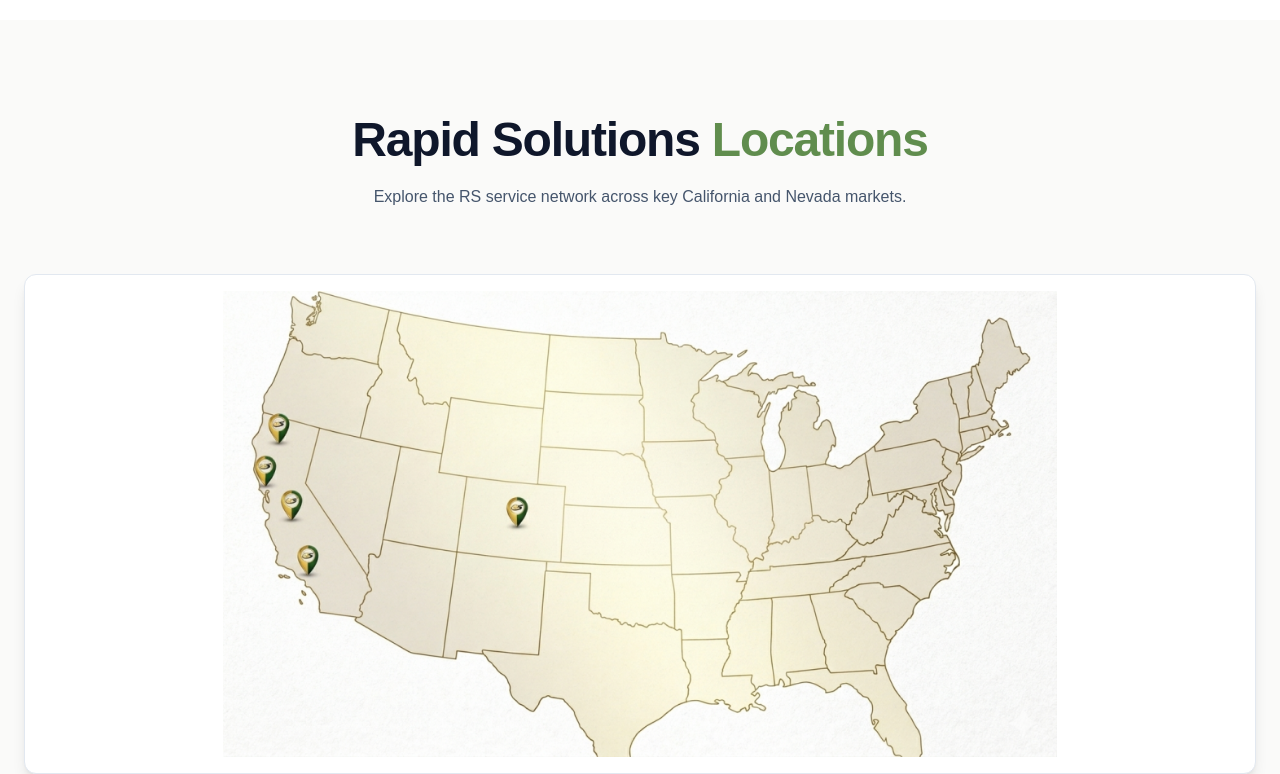
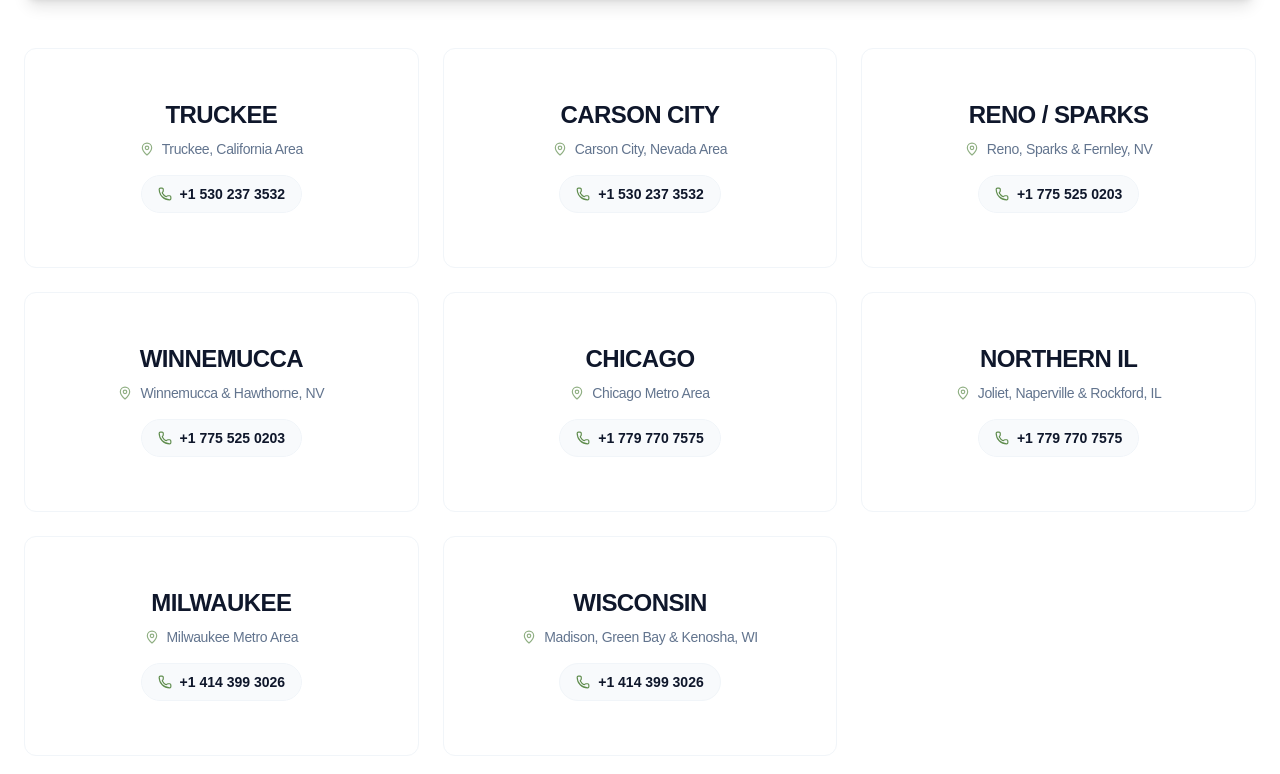
Before and after one commit to ahamedasif07/project-rs-feet-v2, a Next.js app: page / in a window 1280 px wide. Shown: the part 4887-5661 px from the top of the page. Built offline with nearby package versions, Linux system fonts and the light colour scheme.

Commit message:
locations changes

```diff
--- a/app/components/fleetPartnerSection.tsx
+++ b/app/components/fleetPartnerSection.tsx
@@ -31,7 +31,7 @@ const RSFleetsPartner = () => {
   ];
 
   return (
-    <section className="bg-white py-20 px-4 sm:px-6 lg:px-8 font-sans overflow-hidden">
+    <section className="bg-[#FAFAFA] py-20 px-4 sm:px-6 lg:px-8 font-sans overflow-hidden">
       <div className="max-w-7xl mx-auto">
         <div className="flex flex-col lg:flex-row gap-16 lg:gap-24 items-center">
           {/* LEFT SIDE: Strategic Messaging */}
--- a/app/components/fleetServiceLocations.tsx
+++ b/app/components/fleetServiceLocations.tsx
@@ -3,7 +3,7 @@
 
 import React from "react";
 import Image from "next/image";
-import { MapPin, Phone, ArrowUpRight } from "lucide-react";
+import { MapPin, Phone } from "lucide-react";
 
 // --- TypeScript Interfaces ---
 interface LocationData {
@@ -18,57 +18,73 @@ interface LocationData {
 const locations: LocationData[] = [
   {
     id: 1,
-    city: "Bay Area",
+    city: "Truckee",
     state: "CA",
-    address: "San Francisco & Oakland Metro Area",
-    phone: "+1 877-349-8789",
+    address: "Truckee, California Area",
+    phone: "+1 530 237 3532",
     services: ["Mobile", "24/7 Emergency", "Hydraulic"],
   },
   {
     id: 2,
-    city: "Sacramento",
-    state: "CA",
-    address: "1420 Blue Oaks Blvd, Roseville, CA 95747",
-    phone: "+1 877-349-8789",
+    city: "Carson City",
+    state: "NV",
+    address: "Carson City, Nevada Area",
+    phone: "+1 530 237 3532",
     services: ["Mobile", "Emergency", "Equipment"],
   },
   {
     id: 3,
-    city: "Central Valley",
-    state: "CA",
-    address: "Stockton, Modesto & Fresno Areas",
-    phone: "+1 877-349-8789",
+    city: "Reno / Sparks",
+    state: "NV",
+    address: "Reno, Sparks & Fernley, NV",
+    phone: "+1 775 525 0203",
     services: ["Mobile", "Equipment", "Hydraulic"],
   },
   {
     id: 4,
-    city: "Fontana",
-    state: "CA",
-    address: "Inland Empire & SB Area",
-    phone: "+1 877-349-8789",
+    city: "Winnemucca",
+    state: "NV",
+    address: "Winnemucca & Hawthorne, NV",
+    phone: "+1 775 525 0203",
     services: ["Mobile", "Emergency", "Hydraulic"],
   },
   {
     id: 5,
-    city: "Reno",
-    state: "NV",
-    address: "Reno, Sparks & Carson City",
-    phone: "+1 877-349-8789",
+    city: "Chicago",
+    state: "IL",
+    address: "Chicago Metro Area",
+    phone: "+1 779 770 7575",
     services: ["Mobile", "Emergency", "Equipment"],
   },
   {
     id: 6,
-    city: "Las Vegas",
-    state: "NV",
-    address: "Las Vegas Strip & Henderson Area",
-    phone: "+1 877-349-8789",
+    city: "Northern IL",
+    state: "IL",
+    address: "Joliet, Naperville & Rockford, IL",
+    phone: "+1 779 770 7575",
+    services: ["Mobile", "24/7 Emergency"],
+  },
+  {
+    id: 7,
+    city: "Milwaukee",
+    state: "WI",
+    address: "Milwaukee Metro Area",
+    phone: "+1 414 399 3026",
+    services: ["Mobile", "24/7 Emergency"],
+  },
+  {
+    id: 8,
+    city: "Wisconsin",
+    state: "WI",
+    address: "Madison, Green Bay & Kenosha, WI",
+    phone: "+1 414 399 3026",
     services: ["Mobile", "24/7 Emergency"],
   },
 ];
 
 const FleetLocations: React.FC = () => {
   return (
-    <section className="bg-[#FAFAF9] py-20 px-6 font-sans">
+    <section className="bg-white py-20 px-6 font-sans">
       <div className="max-w-[1400px] mx-auto">
         {/* --- Header --- */}
         <div className="text-center mb-16">
@@ -76,8 +92,8 @@ const FleetLocations: React.FC = () => {
             Rapid Solutions <span className="text-primary">Locations</span>
           </h2>
           <p className="text-slate-600 leading-relaxed text-base mb-6">
-            Explore the RS service network across key California and Nevada
-            markets.
+            Explore the RS service network across key California, Nevada,
+            Illinois, and Wisconsin markets.
           </p>
         </div>
 
--- a/app/page.tsx
+++ b/app/page.tsx
@@ -17,7 +17,7 @@ const Home = () => {
       <ServiceTypes />
       <TruckServiceSection />
       <WhyChooseUsSection />
-      <TestimonialSlider />
+      {/* <TestimonialSlider /> */}
       <FleetLocations />
       <FleetPartnerSection />
     </div>
```
